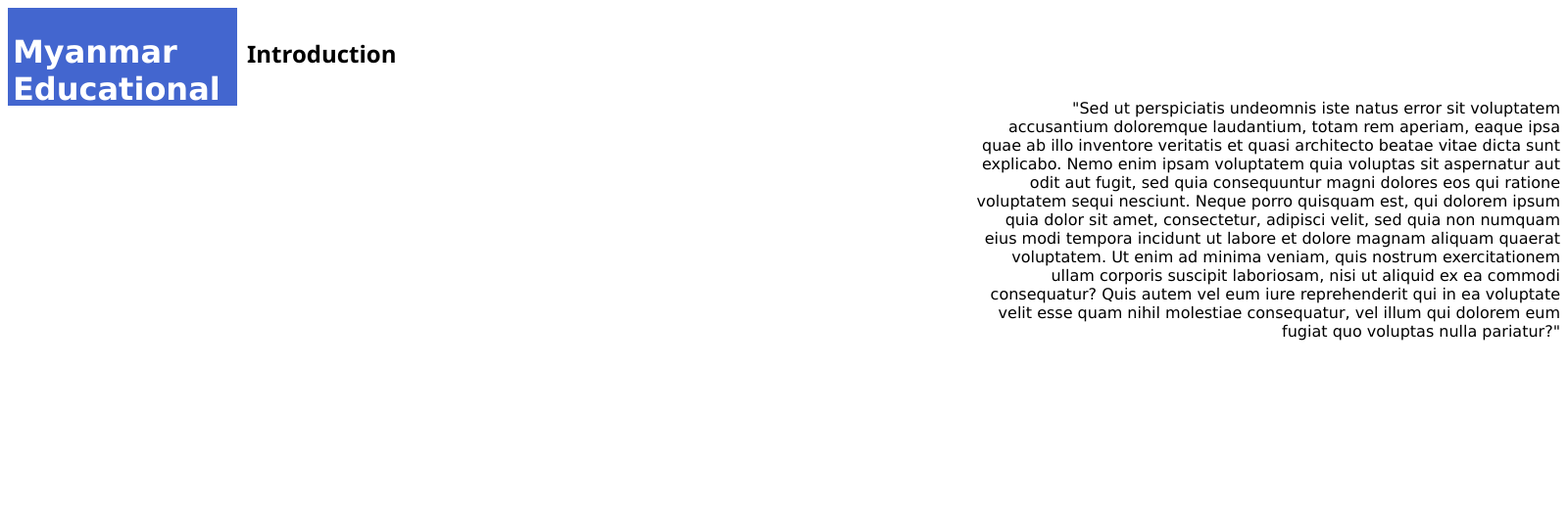
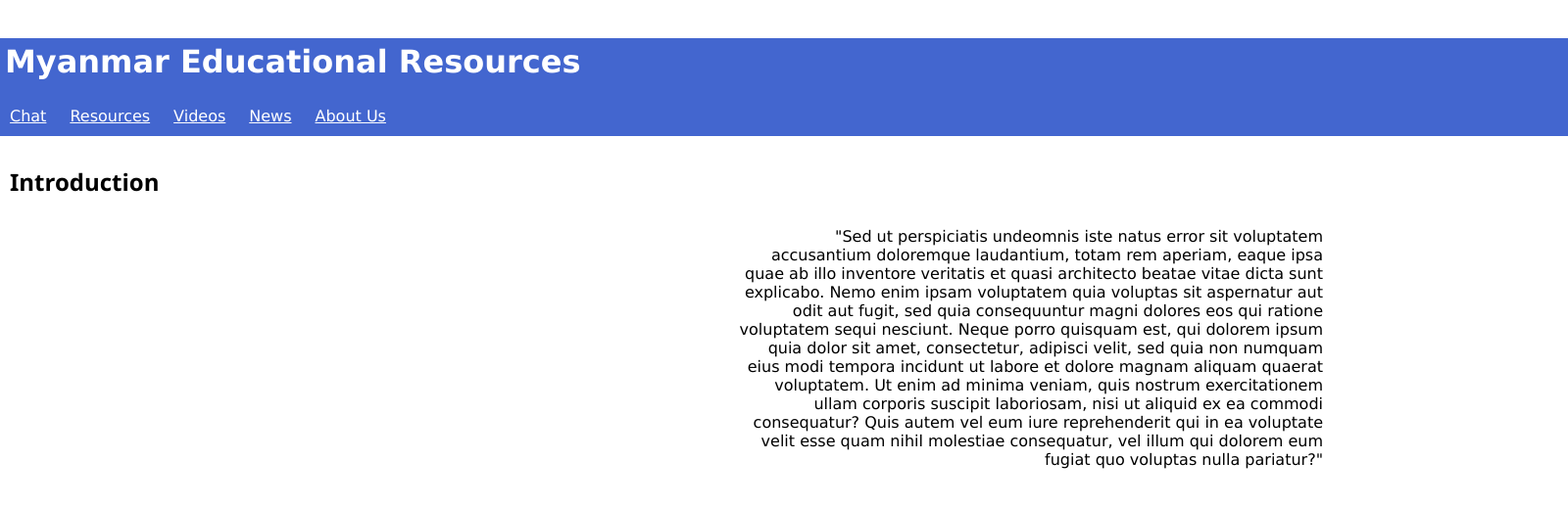
Before and after one commit to Tadano2221/Lumiere, a Django app: template eduweb/templates/eduweb/chat.html in a window 1600 px wide. Shown: the top 518 px of the page at 98% size. Run offline with Django 3.2, Linux system fonts and the light colour scheme; the template is opened without the code that fills it, so the values that code supplies are empty.

Commit message:
chore: display content vertically css

```diff
--- a/eduweb/static/eduweb/styles.css
+++ b/eduweb/static/eduweb/styles.css
@@ -45,5 +45,5 @@ h2 {
 }
 
 body {
-    display: flex;
+    display: inline;
 }
```
